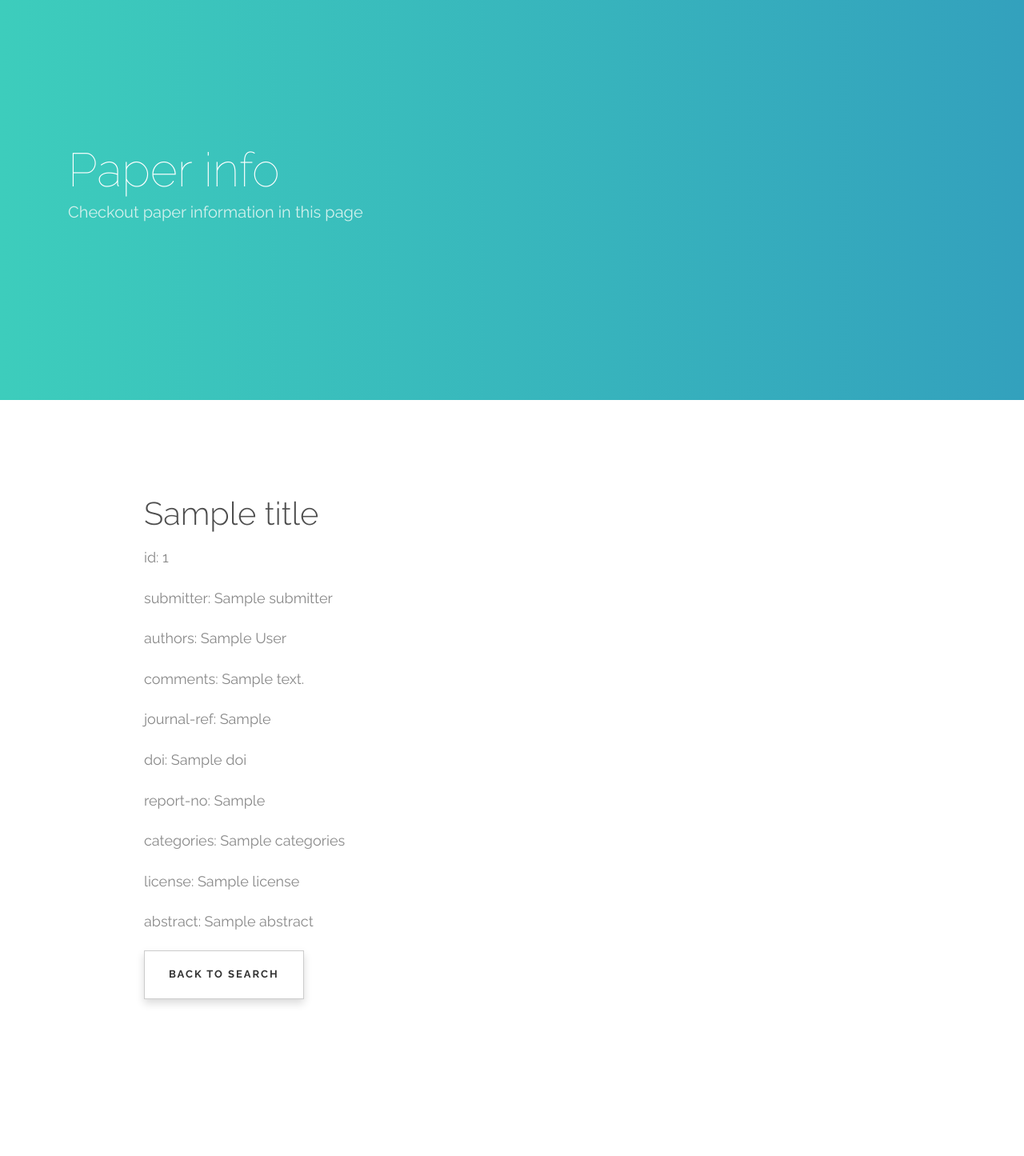
After one commit to ZhuKerui/ECE397-Individual-Study, a Django app: template first_task/templates/paper.html in a window 1280 px wide. The commit adds this page. Shown: the top 1445 px of the page at 80% size. Run offline with Django 3.2, Linux system fonts and the light colour scheme; the template is opened without the code that fills it: most values are stand-ins (such as "Sample title", 1, 10 or a date in 2020); parts of the project's set-up code (start-up, migrations or seed data) failed here and were passed over; some libraries are stand-ins or nearby versions; some web fonts are replaced.

Commit message:
first task done

```diff
--- a/first_task/TheEngine/urls.py
+++ b/first_task/TheEngine/urls.py
@@ -21,4 +21,5 @@ urlpatterns = [
     # path('admin/', admin.site.urls),
     path('', views.index),
     path('search/', views.search_paper),
+    path('get_paper/', views.get_paper),
 ]
--- /dev/null
+++ b/first_task/templates/paper.html
@@ -0,0 +1,251 @@
+<!DOCTYPE HTML>
+{% load static %}
+<html>
+	<head>
+	<meta charset="utf-8">
+	<meta http-equiv="X-UA-Compatible" content="IE=edge">
+	<title>TheEngine &mdash; First Task using Whoosh</title>
+	<meta name="viewport" content="width=device-width, initial-scale=1">
+	<meta name="description" content="First Task using Whoosh" />
+	<meta name="author" content="Kerui Zhu" />
+
+	<link href="https://fonts.googleapis.com/css?family=Raleway:100,300,400,700" rel="stylesheet">
+
+	<!-- Animate.css -->
+	<link rel="stylesheet" href="{% static 'css/animate.css' %}">
+	<!-- Icomoon Icon Fonts-->
+	<link rel="stylesheet" href="{% static 'css/icomoon.css' %}">
+	<!-- Themify Icons-->
+	<link rel="stylesheet" href="{% static 'css/themify-icons.css' %}">
+	<!-- Bootstrap  -->
+	<link rel="stylesheet" href="{% static 'css/bootstrap.css' %}">
+
+	<!-- Magnific Popup -->
+	<link rel="stylesheet" href="{% static 'css/magnific-popup.css' %}">
+
+	<!-- Owl Carousel  -->
+	<link rel="stylesheet" href="{% static 'css/owl.carousel.min.css' %}">
+	<link rel="stylesheet" href="{% static 'css/owl.theme.default.min.css' %}">
+
+	<!-- Theme style  -->
+	<link rel="stylesheet" href="{% static 'css/style.css' %}">
+
+	<!-- Modernizr JS -->
+	<script src="{% static 'js/modernizr-2.6.2.min.js' %}"></script>
+	<!-- FOR IE9 below -->
+	<!--[if lt IE 9]>
+	<script src="{% static 'js/respond.min.js' %}"></script>
+	<![endif]-->
+
+	</head>
+	<body>
+
+	<div class="gtco-loader"></div>
+
+	<div id="page">
+
+		<!-- <nav class="gtco-nav" role="navigation">
+			<div class="gtco-container">
+
+				<div class="row">
+					<div class="col-sm-2 col-xs-12">
+						<div id="gtco-logo"><a href="index.html"><img src="images/logo.png" alt="Free HTML5 Website Template by FreeHTML5.co"></a></div>
+					</div>
+					<div class="col-xs-10 text-right menu-1">
+						<ul>
+							<li><a href="index.html">Home</a></li>
+							<li><a href="about.html">About</a></li>
+							<li class="has-dropdown">
+								<a href="services.html">Services</a>
+								<ul class="dropdown">
+									<li><a href="#">Web Design</a></li>
+									<li><a href="#">eCommerce</a></li>
+									<li><a href="#">Branding</a></li>
+									<li><a href="#">API</a></li>
+								</ul>
+							</li>
+							<li class="has-dropdown">
+								<a href="#">Dropdown</a>
+								<ul class="dropdown">
+									<li><a href="#">HTML5</a></li>
+									<li><a href="#">CSS3</a></li>
+									<li><a href="#">Sass</a></li>
+									<li><a href="#">jQuery</a></li>
+								</ul>
+							</li>
+							<li><a href="portfolio.html">Portfolio</a></li>
+							<li class="active"><a href="contact.html">Contact</a></li>
+						</ul>
+					</div>
+				</div>
+
+			</div>
+		</nav> -->
+
+		<header id="gtco-header" class="gtco-cover gtco-cover-xs gtco-inner" role="banner">
+			<div class="gtco-container">
+				<div class="row">
+					<div class="col-md-12 col-md-offset-0 text-left">
+						<div class="display-t">
+							<div class="display-tc">
+								<div class="row">
+									<div class="col-md-8 animate-box">
+										<h1 class="no-margin">Paper info</h1>
+										<p>Checkout paper information in this page</p>
+									</div>
+								</div>
+							</div>
+						</div>
+					</div>
+				</div>
+			</div>
+		</header>
+		<!-- END #gtco-header -->
+
+
+
+		<div class="gtco-section">
+			<div class="gtco-container">
+				<div class="row">
+					<div class="col-md-10 col-md-offset-1 gtco-heading">
+						<h2>{{title}}</h2>
+						<p>id: {{id}}</p>
+						<p>submitter: {{submitter}}</p>
+						<p>authors: {{authors}}</p>
+						<p>comments: {{comments}}</p>
+						<p>journal-ref: {{journal_ref}}</p>
+						<p>doi: {{doi}}</p>
+						<p>report-no: {{report_no}}</p>
+						<p>categories: {{categories}}</p>
+						<p>license: {{license}}</p>
+						<p>abstract: {{abstract}}</p>
+						<button type="button" class="btn btn-default" onclick="window.history.back()">Back to search</button>
+					</div>
+				</div>
+				<!-- <div class="row">
+					<div class="col-md-6">
+						<form action="#">
+							<div class="form-group">
+								<label for="name">Name</label>
+								<input type="text" class="form-control" id="name">
+							</div>
+							<div class="form-group">
+								<label for="name">Email</label>
+								<input type="text" class="form-control" id="email">
+							</div>
+							<div class="form-group">
+								<label for="message"></label>
+								<textarea name="" id="message" cols="30" rows="10" class="form-control"></textarea>
+							</div>
+							<div class="form-group">
+								<input type="submit" class="btn btn btn-special" value="Send Message">
+							</div>
+						</form>
+					</div>
+					<div class="col-md-5 col-md-push-1">
+						<div class="gtco-contact-info">
+							<h3>Our Address</h3>
+							<p>Far far away, behind the word mountains, far from the countries Vokalia and Consonantia, there live the blind texts.</p>
+							<ul >
+								<li class="address">198 West 21th Street, Suite 721 New York NY 10016</li>
+								<li class="phone"><a href="tel://1234567890">1235 2355 980</a></li>
+								<li class="email"><a href="#">info@yoursite.com</a></li>
+								<li class="url"><a href="#">www.yoursite.com</a></li>
+							</ul>
+						</div>
+					</div>
+				</div> -->
+			</div>
+		</div>
+		<!-- END .gtco-services -->
+
+
+		<div id="map"></div>
+
+
+		<!-- <footer id="gtco-footer" class="gtco-section" role="contentinfo">
+			<div class="gtco-container">
+				<div class="row row-pb-md">
+					<div class="col-md-8 col-md-offset-2 gtco-cta text-center">
+						<h3>We Love To Talk About Your Business</h3>
+						<p><a href="#" class="btn btn-white btn-outline">Contact Us</a></p>
+					</div>
+				</div>
+				<div class="row row-pb-md">
+					<div class="col-md-4 gtco-widget gtco-footer-paragraph">
+						<h3>Cube</h3>
+						<p>Lorem ipsum dolor sit amet, consectetur adipiscing elit. Phasellus placerat enim et urna sagittis, rhoncus euismod.</p>
+					</div>
+					<div class="col-md-4 gtco-footer-link">
+						<div class="row">
+							<div class="col-md-6">
+								<ul class="gtco-list-link">
+									<li><a href="#">Home</a></li>
+									<li><a href="#">Features</a></li>
+									<li><a href="#">Products</a></li>
+									<li><a href="#">Testimonial</a></li>
+									<li><a href="#">Contact</a></li>
+								</ul>
+							</div>
+							<div class="col-md-6">
+								<p>
+									<a href="tel://1234567890">+1 234 4565 2342</a> <br>
+									<a href="#">info@domain.com</a>
+								</p>
+							</div>
+						</div>
+					</div>
+					<div class="col-md-4 gtco-footer-subscribe">
+						<form class="form-inline">
+						  <div class="form-group">
+						    <label class="sr-only" for="exampleInputEmail3">Email address</label>
+						    <input type="email" class="form-control" id="" placeholder="Email">
+						  </div>
+						  <button type="submit" class="btn btn-primary">Send</button>
+						</form>
+					</div>
+				</div>
+			</div>
+			<div class="gtco-copyright">
+				<div class="gtco-container">
+					<div class="row">
+						<div class="col-md-6 text-left">
+							<p><small>&copy; 2016 Free HTML5. All Rights Reserved. </small></p>
+						</div>
+						<div class="col-md-6 text-right">
+							<p><small>Designed by <a href="http://freehtml5.co/" target="_blank">FreeHTML5.co</a> Demo Images: <a href="http://pixeden.com/" target="_blank">Pixeden</a> &amp; <a href="http://unsplash.com" target="_blank">Unsplash</a></small> </p>
+						</div>
+					</div>
+				</div>
+			</div>
+		</footer> -->
+
+	</div>
+
+	<div class="gototop js-top">
+		<a href="#" class="js-gotop"><i class="icon-arrow-up"></i></a>
+	</div>
+
+	<!-- jQuery -->
+	<script src="{% static 'js/jquery.min.js' %}"></script>
+	<!-- jQuery Easing -->
+	<script src="{% static 'js/jquery.easing.1.3.js' %}"></script>
+	<!-- Bootstrap -->
+	<script src="{% static 'js/bootstrap.min.js' %}"></script>
+	<!-- Waypoints -->
+	<script src="{% static 'js/jquery.waypoints.min.js' %}"></script>
+	<!-- Carousel -->
+	<script src="{% static 'js/owl.carousel.min.js' %}"></script>
+	<!-- Magnific Popup -->
+	<script src="{% static 'js/jquery.magnific-popup.min.js' %}"></script>
+	<script src="{% static 'js/magnific-popup-options.js' %}"></script>
+
+	<!-- Google Map -->
+	<script src="https://maps.googleapis.com/maps/api/js?key=AIzaSyCefOgb1ZWqYtj7raVSmN4PL2WkTrc-KyA&sensor=false"></script>
+	<script src="{% static 'js/google_map.js' %}"></script>
+
+	<!-- Main -->
+	<script src="{% static 'js/main.js' %}"></script>
+
+	</body>
+</html>
```
Also changed, not shown: first_task/TheEngine/MyEngine.py (+5 -2 lines), first_task/TheEngine/views.py (+14 -5 lines), first_task/templates/index.html (+4 -3 lines).
